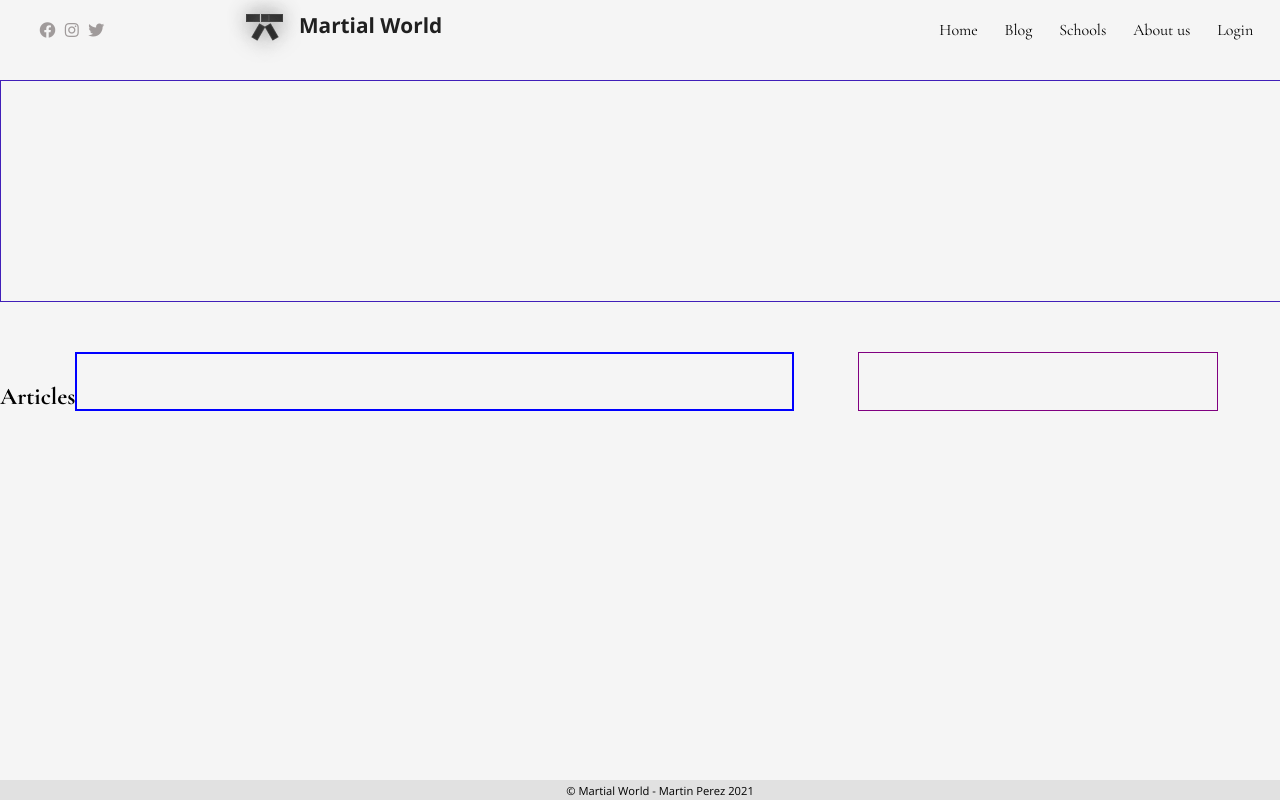
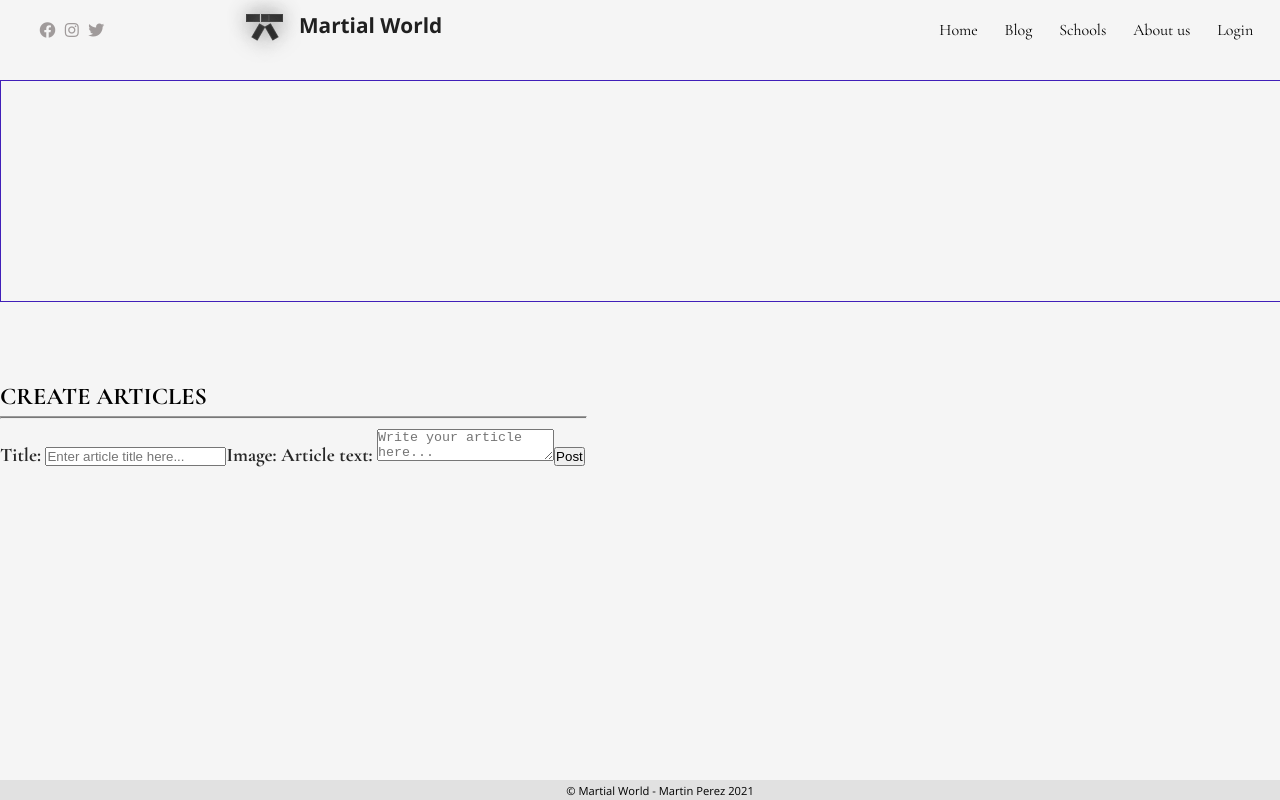
Before and after one commit to A-M-Perez/Martial-World-Blog, a React (Create React App) app: page /Blog in a window 1280 px wide. Built offline with nearby package versions, Linux system fonts and the light colour scheme.

Commit message:
Created basic structure for posting articles to blog

```diff
--- a/src/components/pages/Blog/Blog.js
+++ b/src/components/pages/Blog/Blog.js
@@ -1,12 +1,14 @@
 import '../../../styles/pages/blog/Blog.css';
 import Members from './Members';
 import Articles from './Articles';
+import CreateArticles from './CreateArticles';
 
 const Blog = () => {
     return (
         <section id='blogContainer'>
-            <Articles/>
-            <Members/>
+            <CreateArticles/>
+            {/* <Articles/>
+            <Members/> */}
         </section>
     );
 };
--- /dev/null
+++ b/src/components/pages/Blog/CreateArticles.js
@@ -0,0 +1,46 @@
+import React, { useRef } from 'react';
+import '../../../styles/pages/blog/CreateArticles.css';
+import axios from 'axios';
+import { serverURL } from '../../../Global';
+
+const CreateArticles = () => {
+
+    let articleTitle = useRef();
+    let articleText = useRef();
+
+    function postArticle(e) {
+
+        e.preventDefault();
+
+        const submittedArticleForm = {
+            articleTitle: articleTitle.current.value,
+            articleText: articleText.current.value
+        }
+
+        axios.post(`${serverURL}/api/post_article`, submittedArticleForm);
+
+    };
+
+
+    return (
+        <section>
+            <h2>CREATE ARTICLES</h2>
+            <hr />
+            <form id='createArticle' onSubmit={postArticle}>
+                <label for='articleTitle'>Title:&nbsp;</label>
+                <input type='text' name='articleTitle' placeholder="Enter article title here..." href={articleTitle} />
+
+                <label>Image:&nbsp;</label>
+
+                <label for='articleText'>Article text:&nbsp;</label>
+                <textarea name='articleText' placeholder="Write your article here..." href={articleText} />
+                <button type='submit'>Post</button>
+            </form>
+            <aside id="rules">
+
+            </aside>
+        </section>
+    )
+};
+
+export default CreateArticles;
```
Also changed, not shown: src/styles/pages/blog/CreateArticles.css (added), 1 other file (tests, documents, lock files or other folders).
